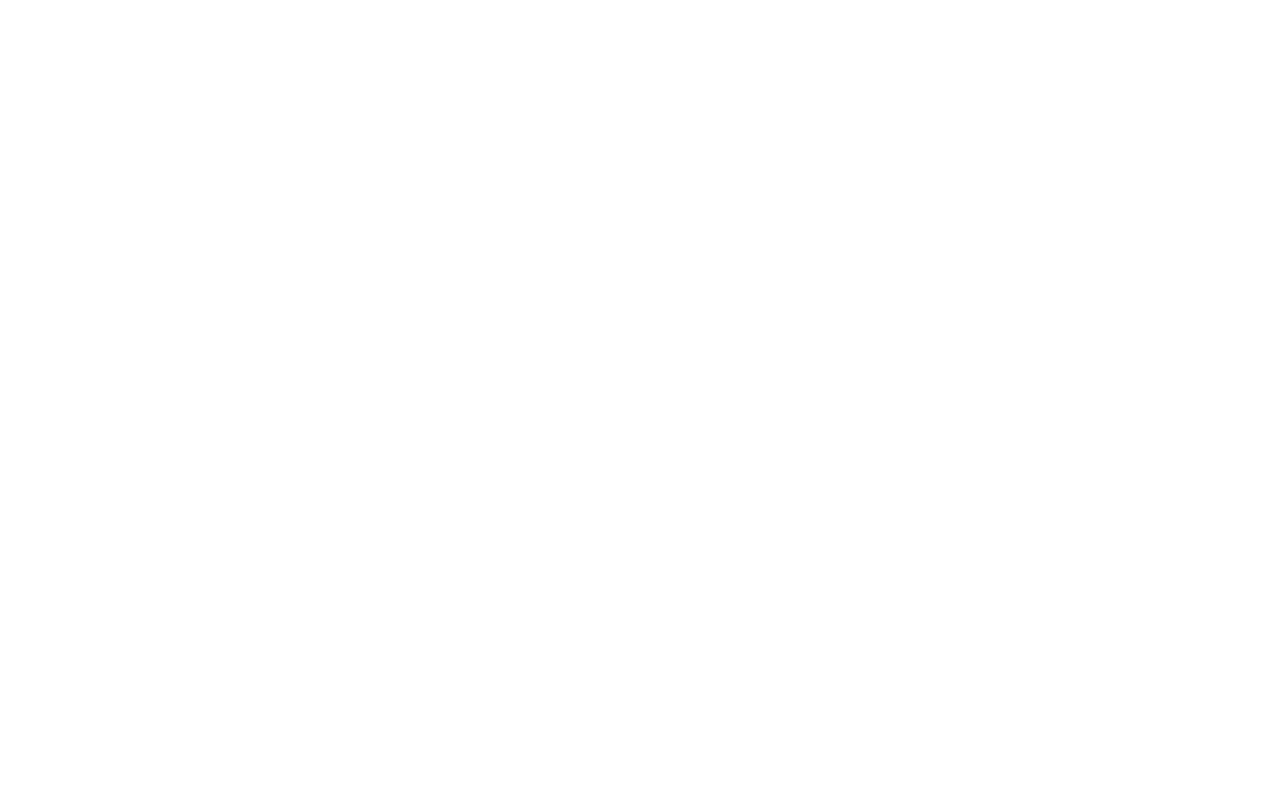
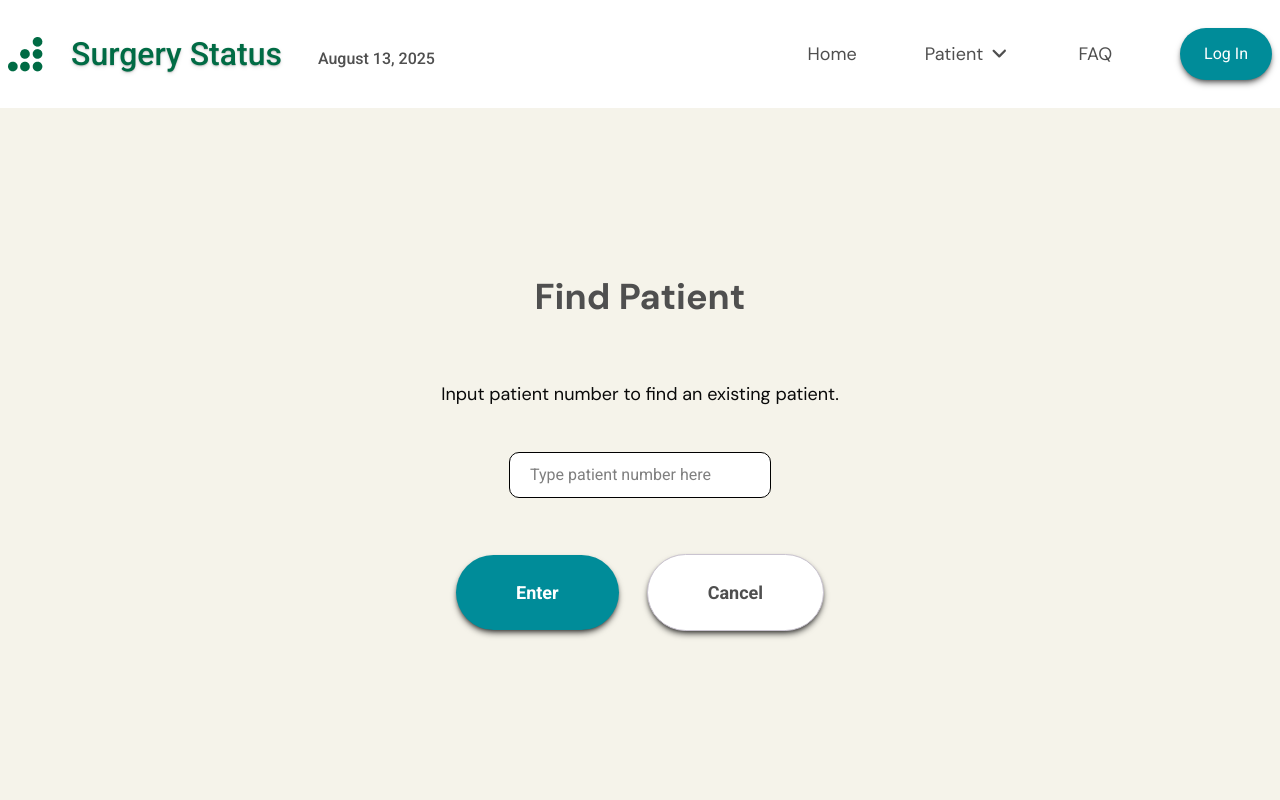
Before and after one commit to chingu-voyages/V56-tier2-team-25, a React (Vite) app: page /adminEdit in a window 1280 px wide. Before the commit this address had no page. Shown: the top 800 px of the page. Built offline with nearby package versions, Linux system fonts and the light colour scheme; the HTML template or start-up script is replaced by a standard one.

Commit message:
Updating patient info for admins

```diff
--- a/src/App.jsx
+++ b/src/App.jsx
@@ -20,6 +20,8 @@
 import { FontAwesomeIcon } from "@fortawesome/react-fontawesome";
 import { faArrowRight } from "@fortawesome/free-solid-svg-icons";
 import AddPatient from "./components/AddPatient";
+import AdminFindPatient from "./components/EditPatient/AdminFindPatient";
+import PatientForm from "./components/EditPatient/PatientForm";
 import FAQ from './components/FAQ'
 
 function Home() {
@@ -96,6 +98,8 @@
         <Route path="/guest" element={<LandingPageGuest />} />
         <Route path="/addPatient" element={<AddPatient />} />
         <Route path="/waitingRoom" element={<WaitingRoom />} />
+        <Route path="/adminEdit" element={<AdminFindPatient />} />
+        <Route path="/adminPatients" element={<PatientForm />} />
         <Route path="/faq" element={<FAQ />} />
       </Routes>
     </Router>
--- /dev/null
+++ b/src/components/EditPatient/AdminFindPatient.jsx
@@ -0,0 +1,111 @@
+import React from "react";
+import { useState } from "react";
+import '../Landingpages/landingpages.css';
+import "../Findpatient/findpatient.css";
+import "../../index.css";
+import Header from "../Header";
+import Footer from "../Footer";
+import { useSelector } from "react-redux";
+import { BrowserRouter as Router, Routes, Route, useNavigate } from 'react-router-dom';
+import { collection, getDocs, query, where } from 'firebase/firestore';
+import { db } from "../../../firebase";
+
+
+const AdminFindPatient = () => {
+
+
+  const navigate = useNavigate();
+
+
+  const [patientNumber, setPatientNumber] = useState('');
+  const [result, setResult] = useState(null);
+  const [error, setError] = useState('');
+
+
+  const handleSearch = async () => {
+    try {
+      setError('');
+      setResult(null);
+
+
+      const patientsRef = collection(db, 'patient_info');
+      const q = query(patientsRef, where('patientNo', '==', patientNumber));
+      const querySnapshot = await getDocs(q);
+
+
+      if (!querySnapshot.empty) {
+        const doc = querySnapshot.docs[0];
+        const data = doc.data();
+      localStorage.setItem("selectedPatient", JSON.stringify(data));
+        navigate(`/adminPatients`, { state: { patient: data } });
+        setResult(data);
+      } else {
+        setError('Patient not found.');
+      }
+    } catch (err) {
+      console.error(err);
+      setError('An error occurred while searching.');
+    }
+  };
+
+
+  const handleKeyPress = (e) => {
+    if (e.key === 'Enter') {
+      handleSearch();
+    }
+  };
+
+
+  return (
+    <section>
+      <div className="min-h-screen w-full flex flex-col">
+        <Header />
+          <div className="flex flex-1 flex-col items-center justify-center bg-[#F5F3EA]">
+            <div className="mb-16">
+              <h1 className="text-[#4F4F4F] font-bold text-4xl dm-sans">Find Patient</h1>
+            </div>
+            <div className="mb-11 text-[#090909] text-[1.125rem] dm-sans">
+              <p>Input patient number to find an existing patient.</p>
+            </div>
+            <div className="mb-14">
+              <input
+                className="w-[262px] bg-white border-1 border-[#000] px-5 py-[10px] rounded-[10px] placeholder-[#3C3C43/30]"
+                type="text"
+                placeholder="Type patient number here"
+                value={patientNumber}
+                onChange={(e) => setPatientNumber(e.target.value)}
+                onKeyDown={handleKeyPress}
+              />
+            </div>
+
+            {error && <p className="text-red-500 mt-4">{error}</p>}
+
+            {result && (
+                <div className="mt-6 bg-white p-4 rounded shadow w-72 text-left">
+                    <h3 className="text-lg font-medium text-gray-800">Patient Found:</h3>
+                    <pre className="text-sm text-gray-700 mt-2">
+                    {JSON.stringify(result, null, 2)}
+                    </pre>
+                </div>
+                )}
+
+            <div className="flex text-center items-center justify-center gap-7">
+              <div
+                className="bg-[#008C99] text-white text-[1.125rem] font-bold rounded-[40px] px-15 py-6 cursor-pointer shadow-md/60 hover:bg-[#A8D5BA]"
+                onClick={handleSearch}
+                >
+                Enter
+              </div>
+              <div
+                className="bg-white text-[#4F4F4F] text-[1.125rem] font-bold rounded-[40px] border border-[#CAC4D0] px-15 py-6 cursor-pointer shadow-md/60 hover:bg-[#A8D5BA] hover:text-white hover-border-none"
+                onClick={() => navigate("../Login")}>Cancel</div>
+            </div>
+          </div>
+      </div>
+      <Footer/>
+    </section>
+  );
+};
+
+
+export default AdminFindPatient;
--- /dev/null
+++ b/src/components/EditPatient/PatientForm.jsx
@@ -0,0 +1,118 @@
+import { useState, useEffect } from "react";
+import { useLocation, useNavigate } from "react-router-dom";
+import { doc, getDoc, updateDoc } from "firebase/firestore";
+import { db } from "../../../firebase";
+import Header from "../Header";
+import Footer from "../Footer";
+
+const PatientForm = () => {
+  const location = useLocation();
+  const navigate = useNavigate();
+  const patientFromNav = location.state?.patient;
+  const patientNo = patientFromNav?.patientNo;
+
+  const [formData, setFormData] = useState({
+    patientNo: "",
+    firstName: "",
+    lastName: "",
+    street: "",
+    city: "",
+    state: "",
+    country: "",
+    telephone: "",
+    email: "",
+  });
+
+  useEffect(() => {
+    const fetchPatient = async () => {
+      if (!patientNo) return;
+      const docRef = doc(db, "patient_info", String(patientNo));
+      const docSnap = await getDoc(docRef);
+      if (docSnap.exists()) {
+        setFormData(docSnap.data());
+      }
+    };
+
+    if (patientFromNav) {
+      setFormData(patientFromNav);
+    } else {
+      fetchPatient();
+    }
+  }, [patientNo, patientFromNav]);
+
+  const handleChange = (e) => {
+    setFormData({
+      ...formData,
+      [e.target.name]: e.target.value,
+    });
+  };
+
+  const handleSave = async () => {
+    if (!patientNo) {
+      alert("No patient number found.");
+      return;
+    }
+    const docRef = doc(db, "patient_info", String(patientNo));
+    await updateDoc(docRef, formData);
+    alert("Patient info updated successfully!");
+  };
+
+  return (
+    <div>
+      <Header/>
+    <div className="min-h-screen flex flex-col items-center justify-center bg-[#F5F3EA] p-6">
+      <div className="bg-[#F5F3EA] rounded-lg w-full max-w-lg">
+        <h2 className="text-center text-2xl font-bold mb-6 text-gray-700">
+          Patient Information
+        </h2>
+
+        <form className="space-y-4">
+          {[
+            { label: "Patient No.:", name: "patientNo", placeholder: "Patient number" },
+            { label: "First Name:", name: "firstName", placeholder: "First name" },
+            { label: "Last Name:", name: "lastName", placeholder: "Last name" },
+            { label: "Street:", name: "street", placeholder: "Street" },
+            { label: "City:", name: "city", placeholder: "City" },
+            { label: "State:", name: "state", placeholder: "State" },
+            { label: "Country:", name: "country", placeholder: "Country" },
+            { label: "Telephone:", name: "telephone", placeholder: "Telephone number" },
+            { label: "Contact Email:", name: "email", placeholder: "Contact email" },
+          ].map((field) => (
+            <div key={field.name} className="flex items-center">
+              <label className="w-40 text-gray-700">{field.label}</label>
+              <input
+                type="text"
+                name={field.name}
+                placeholder={field.placeholder}
+                value={formData[field.name]}
+                onChange={handleChange}
+                className="flex-none w-64 bg-white border border-gray-500 rounded px-3 py-1 focus:outline-none focus:border-blue-500"
+              />
+            </div>
+          ))}
+        </form>
+
+        <div className="flex justify-center space-x-6 mt-8">
+          <button
+            type="button"
+            onClick={handleSave}
+            className="bg-[#008C99] text-white font-bold px-6 py-2 rounded-full hover:bg-[#A8D5BA] transition"
+          >
+            Update Patient
+          </button>
+          <button
+            type="button"
+            onClick={() => navigate(-1)}
+            className="bg-white text-[#4F4F4F] border border-gray-300 font-bold px-6 py-2 rounded-full hover:bg-[#A8D5BA] hover:text-white transition"
+          >
+            Cancel
+          </button>
+        </div>
+      </div>
+    </div>
+    <Footer/>
+    </div>
+  );
+};
+
+export default PatientForm;
--- a/src/components/Landingpages/LandingPageAdmin.jsx
+++ b/src/components/Landingpages/LandingPageAdmin.jsx
@@ -4,30 +4,35 @@
 import Header from "../Header";
 import Footer from "../Footer";
 import { useSelector } from "react-redux";
+import { BrowserRouter as Router, Routes, Route, useNavigate } from 'react-router-dom';
+
 
 const LandingPageAdmin = () => {
+
+
   const userData = useSelector((state) => state.user.userData);
 
+
+  const navigate = useNavigate();
+
+
   return (
-    <div className="min-h-screen w-full flex flex-col">
+    <div className="lp-admin-wrapper">
       <Header />
-      <div className="flex flex-1 flex-col items-center justify-center text-center bg-[#F5F3EA] p-10">
-        <div className="flex flex-col items-center justify-center md:h-[80vh]">
-          <h1 className="text-[#4F4F4F] font-bold text-[2rem] dm-sans mb-8 sm:text-4xl md:mb-15">
-            Welcome back, {userData?.name}!
-          </h1>
-          <p className="mb-8 text-gray-600 text-[1rem] dm-san w-[80vw] leading-7 sm:text-[1.125rem] md:mb-15 md:w-120">
-            Would you like to update the patient's surgery status or edit their
-            personal information?
-          </p>
-          <div className="flex flex-col items-center text-center justify-center mb-4 sm:flex-row sm:mb-8">
-            <div className="bg-[#008C99] mb-4 text-white text-[0.8rem] font-bold rounded-[40px] px-18 py-6 cursor-pointer shadow-md/60 hover:bg-[#A8D5BA] sm:text-[1.125rem] sm:mb-0 sm:mr-2">
-              Update Patient Status
-            </div>
-            <div className="bg-[#008C99] mt-2 mb-20 text-white text-[0.8rem] font-bold rounded-[40px] px-18 py-6 cursor-pointer shadow-md/60 hover:bg-[#A8D5BA] sm:text-[1.125rem] sm:mt-0 sm:mb-0 sm:ml-2 ">
-              Edit Patient Info
-            </div>
-          </div>
+      <div className="lp-admin-container" style={{ backgroundColor: "#F5F3EA" }}>
+        <h1 className="text-2xl font-semibold text-gray-800 mb-10">
+          Welcome back, {userData?.name}!
+        </h1>
+        <p className="text-sm text-gray-600 mb-10">
+          Would you like to update the patient's surgery status or edit <br /> their personal information?
+        </p>
+        <div className="flex gap-4 justify-center">
+          <button className="bg-teal-600 text-white px-6 py-2 rounded-full hover:bg-teal-700 transition shadow-md">
+            Update Patient Status
+          </button>
+          <button className="bg-white text-gray-800 px-6 py-2 rounded-full shadow hover:bg-gray-100 transition shadow-md" onClick={()=>navigate("/adminEdit")}>
+            Edit Patient Info
+          </button>
         </div>
       </div>
       <Footer />
@@ -35,4 +40,5 @@
   );
 };
 
+
 export default LandingPageAdmin;
```
